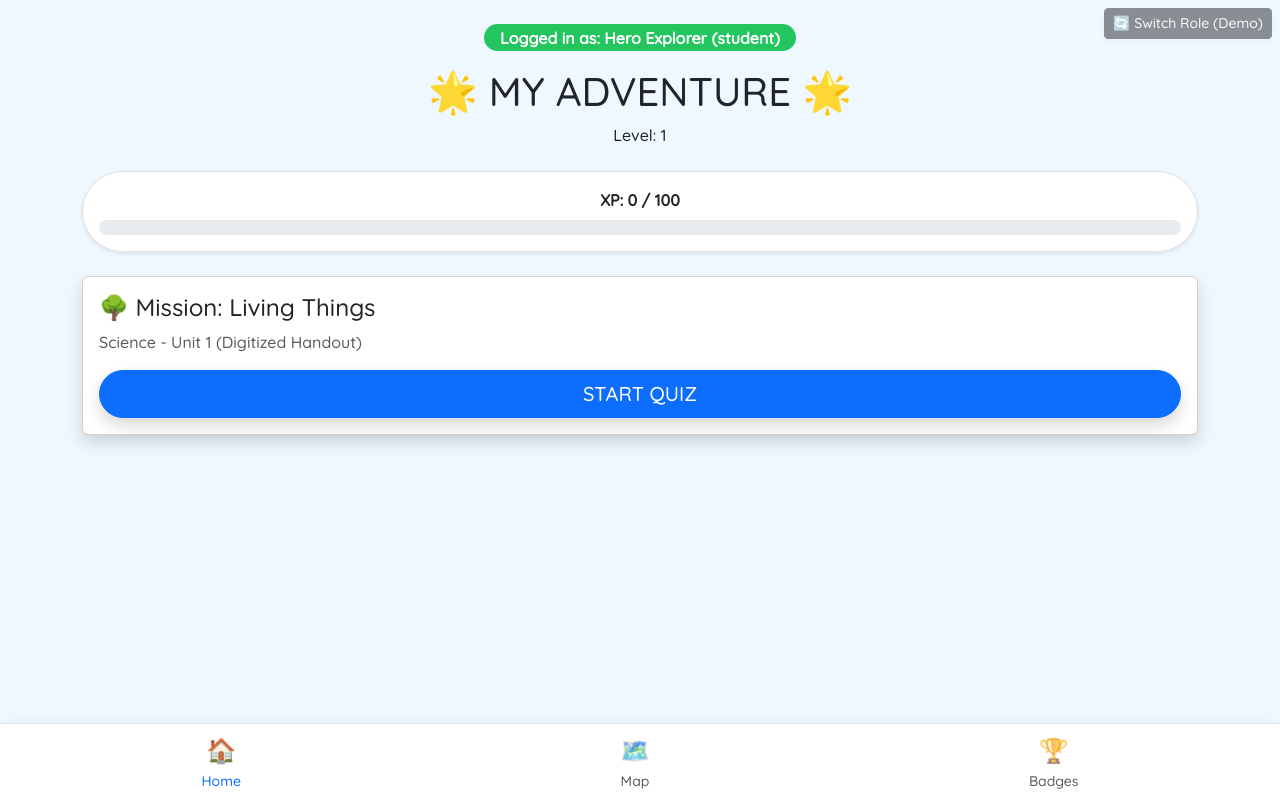
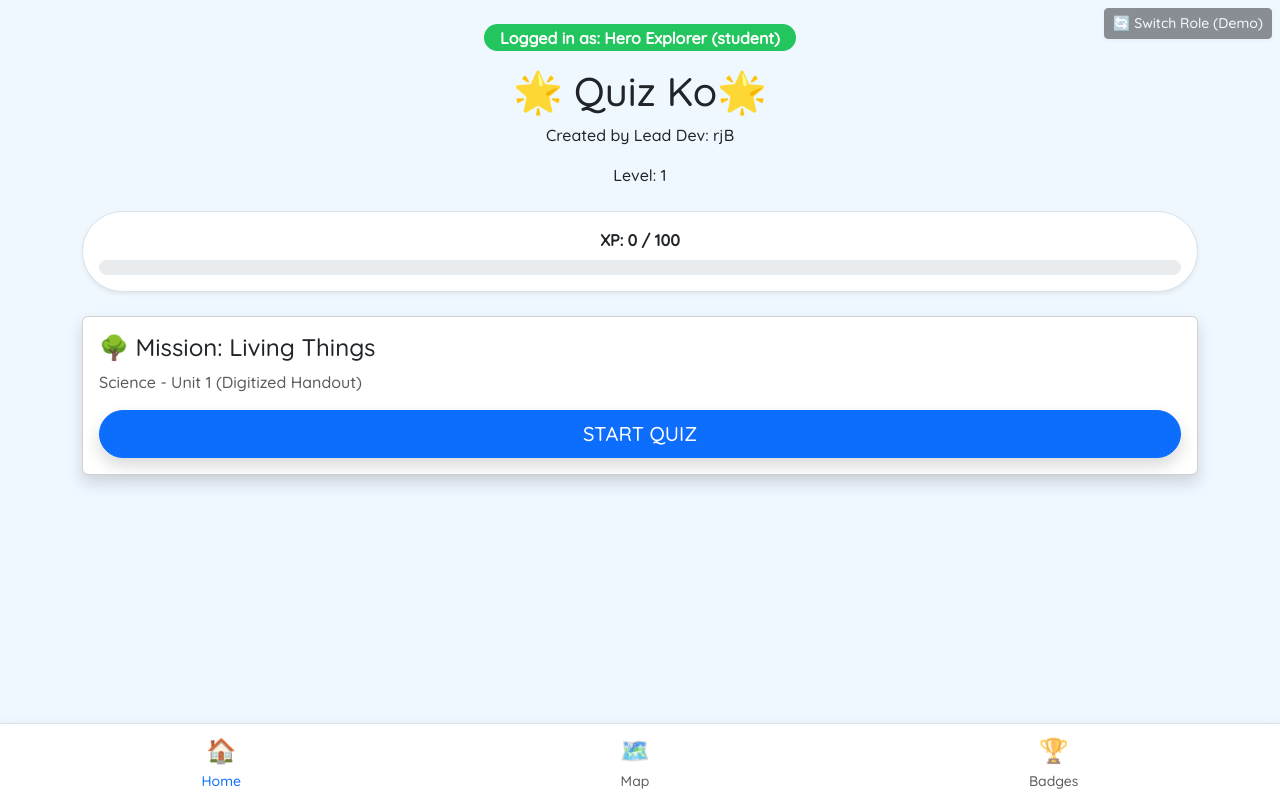
Before and after one commit to kullet4/CAPSTONE1, a plain HTML site: page index.html in a window 1280 px wide. Drawn offline with nearby package versions, Linux system fonts and the light colour scheme; some packages are replaced by stand-ins of ours; a script that the page names is missing.

Commit message:
MODIFIED BY ME

```diff
--- a/index.html
+++ b/index.html
@@ -34,7 +34,8 @@
     <div class="text-center mb-4">
         <p id="user-display" class="badge-role badge fs-6 rounded-pill px-3">Detecting User...</p>
 
-        <h1>🌟 MY ADVENTURE 🌟</h1>
+        <h1>🌟 Quiz Ko🌟</h1>
+        <p>Created by Lead Dev: rjB </p>
         <p>Level: <span id="level">1</span></p>
     </div>
     <div id="teacher-tools" class="d-none mb-4">
```
